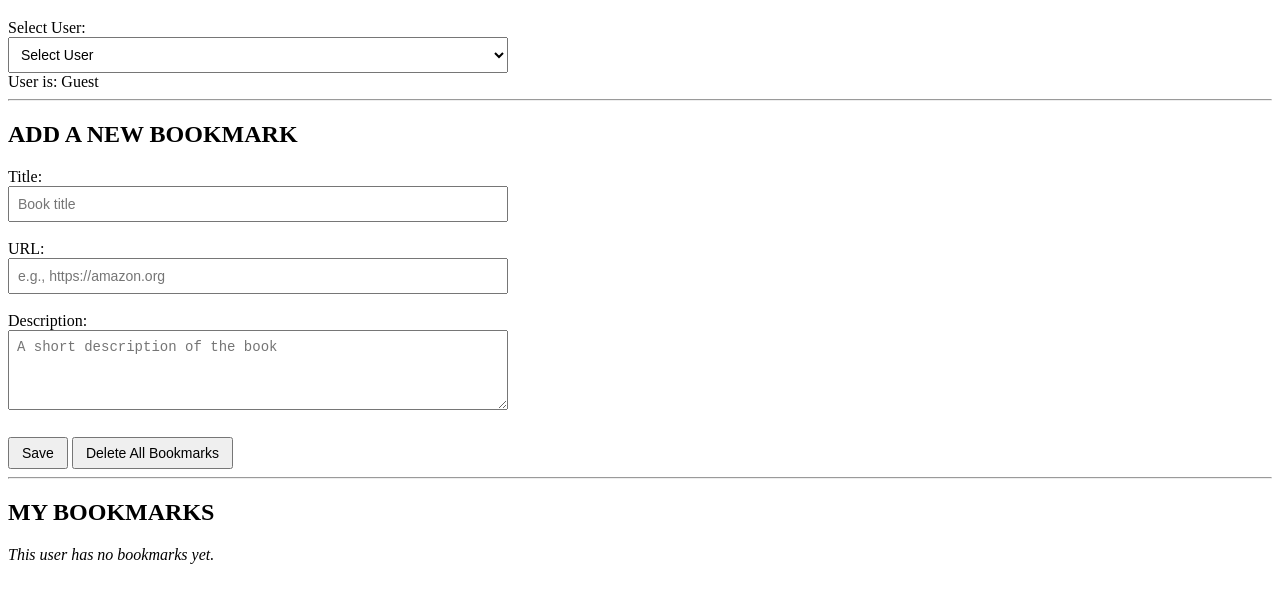
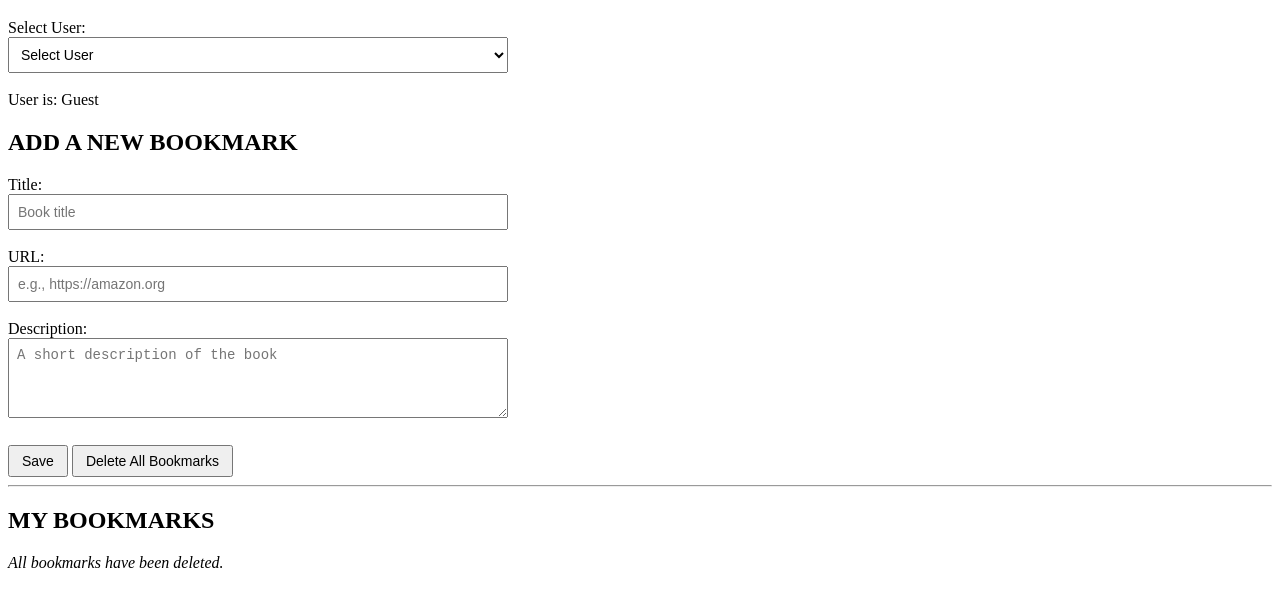
Before and after one commit to aydaeslami/SharedBook, a website with bundled scripts: page index.html in a window 1280 px wide. Both pictures are taken after a click on the button "Delete All Bookmarks". Shown: the part 61-668 px from the top of the page. Built offline with nearby package versions, Linux system fonts and the light colour scheme.

Commit message:
Remove Console.log and edit some lines

```diff
--- a/Functions.mjs
+++ b/Functions.mjs
@@ -17,7 +17,6 @@ export function saveDataForUser(userId, newBookmark) {
 
   existingData.push(newBookmark);
   setData(userId, existingData);
-  console.log("Bookmark added for user:", userId, newBookmark);
 }
 
 export function sortByDateDesc(data) {
--- a/index.html
+++ b/index.html
@@ -32,16 +32,17 @@
 <body>
   <h1>MY FAVORITE BOOKMARKS</h1>
 
-  <label for="userSelect">Select User:</label><br>
+
+
+
+  <form id="bookmarkForm">
+
+    <label for="userSelect">Select User:</label><br>
   <select id="userSelect">
     <option value="" disabled selected>Select User</option>
-  </select><br>
+  </select> <br><br>
 
   <label id="userName">User is: Guest</label>
-
-  <hr>
-
-  <form id="bookmarkForm">
     <h2>ADD A NEW BOOKMARK</h2>
 
     <label for="bookmarkName">Title:</label><br>
@@ -59,7 +60,6 @@
 
   <hr>
 
-  <!-- لیست بوکمارک‌ها -->
   <h2>MY BOOKMARKS</h2>
   <div id="bookmarkList">
     <em>This user has no bookmarks yet.</em>
--- a/script.js
+++ b/script.js
@@ -1,6 +1,3 @@
-let userName = "Guest";
-let dataForUser = [];
-let userIndex = "";
 import { getData, getUserIds, clearData } from "./storage.js";
 import {
   fetchDataForUser,
@@ -8,58 +5,21 @@ import {
   sortByDateDesc,
 } from "./Functions.mjs";
 
+let dataForUser = [];
+let userIndex = "";
+
 window.onload = function () {
-  document.getElementById("userName").textContent = "User is: " + userName;
   const users = getUserIds();
   fillUserList(users);
 
-  dataForUser = fetchDataForUser(userName);
-
-  ///// test it later
   const selectElement = document.getElementById("userSelect");
   const deleteButton = document.getElementById("deleteBtn");
+  const form = document.getElementById("bookmarkForm");
+  const descField = document.getElementById("bookmarkDesc");
 
-  // handle user change
   selectElement.addEventListener("change", handleUserChangeFun);
-
-  // handle form submission
-  const form = document.getElementById("bookmarkForm");
   form.addEventListener("submit", submitBtnFun);
-
-  // handle delete button
   deleteButton.addEventListener("click", deleteBtnFun);
-
-  function fillUserList(users) {
-    console.log("Filling user list with users:", users);
-    const userSelect = document.getElementById("userSelect");
-    users.forEach((userId) => {
-      const option = document.createElement("option");
-      option.value = userId;
-      option.innerText = `User ${userId}`;
-      userSelect.appendChild(option);
-    });
-  }
-
-  // handle user change
-  function handleUserChangeFun(event) {
-    userIndex = event.target.value;
-    const userNameLabel = document.getElementById("userName");
-    const bookmarkList = document.getElementById("bookmarkList");
-
-    userNameLabel.textContent = "User is: " + userIndex;
-    dataForUser = fetchDataForUser(userIndex);
-
-    if (dataForUser !== null) {
-      console.log("Data for user:", userIndex);
-      showBookmarks(userIndex);
-    } else {
-      console.log("No data found for user", userIndex);
-      bookmarkList.innerHTML = `<em>User ${userIndex} has no bookmarks yet.</em>`;
-    }
-  }
-
-  // make Enter in textarea submit the form instead of new line
-  const descField = document.getElementById("bookmarkDesc");
 
   descField.addEventListener("keydown", (event) => {
     if (event.key === "Enter") {
@@ -73,14 +33,14 @@ window.onload = function () {
 function submitBtnFun(event) {
   event.preventDefault();
 
+  const bookmarkName = document.getElementById("bookmarkName").value.trim();
+  const bookmarkUrl = document.getElementById("bookmarkUrl").value.trim();
+  const bookmarkDesc = document.getElementById("bookmarkDesc").value.trim();
+
   if (!userIndex) {
     alert("Please select a user before adding a bookmark.");
     return;
   }
-
-  const bookmarkName = document.getElementById("bookmarkName").value.trim();
-  const bookmarkUrl = document.getElementById("bookmarkUrl").value.trim();
-  const bookmarkDesc = document.getElementById("bookmarkDesc").value.trim();
 
   // validate inputs
   if (!bookmarkName || !bookmarkDesc) {
@@ -108,7 +68,6 @@ function showBookmarks(userIndex) {
     bookmarkList.innerHTML = `<em>User ${userIndex} has no bookmarks yet.</em>`;
     return;
   }
-  // data.sort((a, b) => new Date(b.createdAt) - new Date(a.createdAt));
   const sortedData = sortByDateDesc(data);
   sortedData.forEach((item) => {
     const div = document.createElement("div");
@@ -138,6 +97,8 @@ function deleteBtnFun() {
   for (let i = 1; i <= 5; i++) {
     clearData(i.toString());
   }
+  const bookmarkList = document.getElementById("bookmarkList");
+  bookmarkList.innerHTML = `<em>All bookmarks have been deleted.</em>`;
 }
 
 function clearInputFieldsFun() {
@@ -145,3 +106,27 @@ function clearInputFieldsFun() {
   document.getElementById("bookmarkUrl").value = "";
   document.getElementById("bookmarkDesc").value = "";
 }
+function fillUserList(users) {
+  const userSelect = document.getElementById("userSelect");
+  users.forEach((userId) => {
+    const option = document.createElement("option");
+    option.value = userId;
+    option.innerText = `User ${userId}`;
+    userSelect.appendChild(option);
+  });
+}
+
+function handleUserChangeFun(event) {
+  userIndex = event.target.value;
+  const userNameLabel = document.getElementById("userName");
+  const bookmarkList = document.getElementById("bookmarkList");
+
+  userNameLabel.textContent = "User " + userIndex + " is selected";
+  dataForUser = fetchDataForUser(userIndex);
+
+  if (dataForUser !== null) {
+    showBookmarks(userIndex);
+  } else {
+    bookmarkList.innerHTML = `<em>User ${userIndex} has no bookmarks yet.</em>`;
+  }
+}
```
Lines whose indentation alone changed are shown as unchanged.
